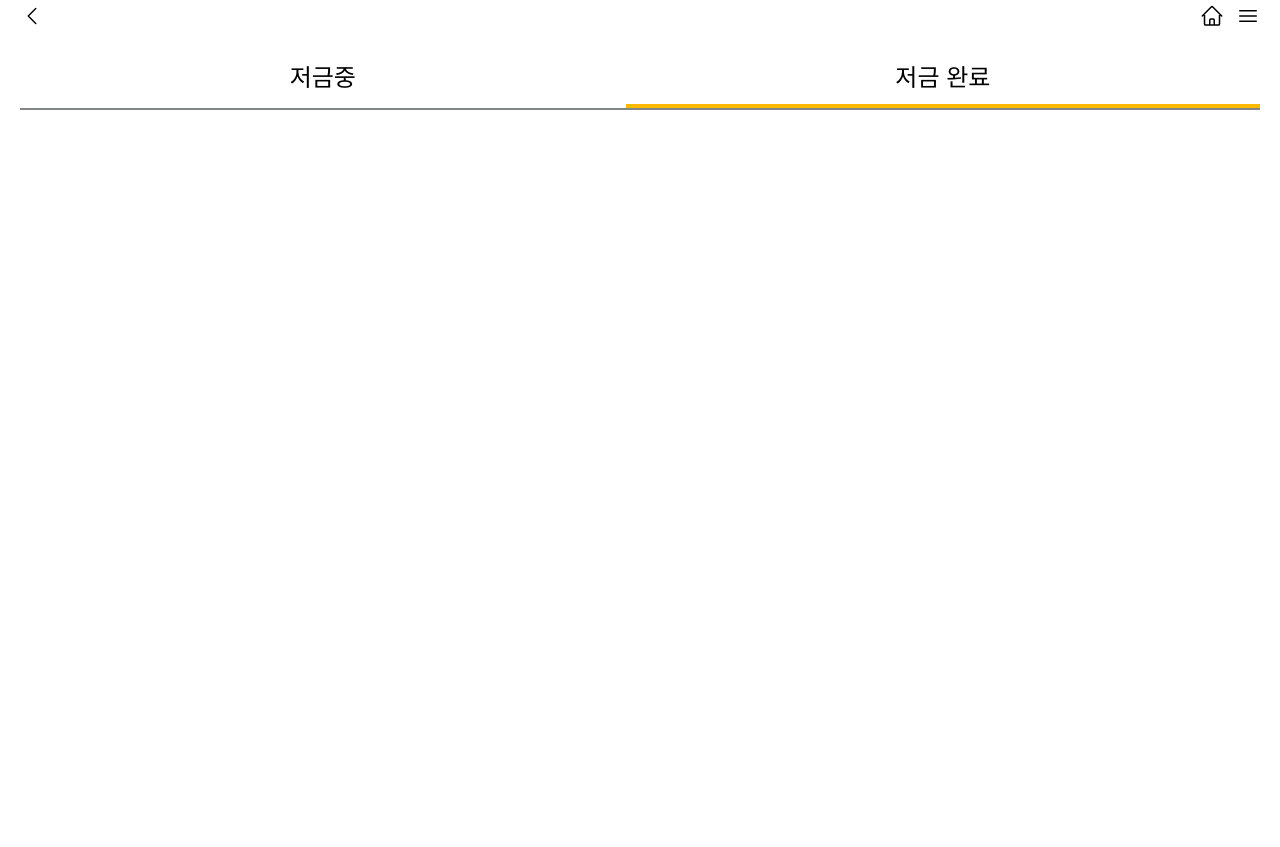
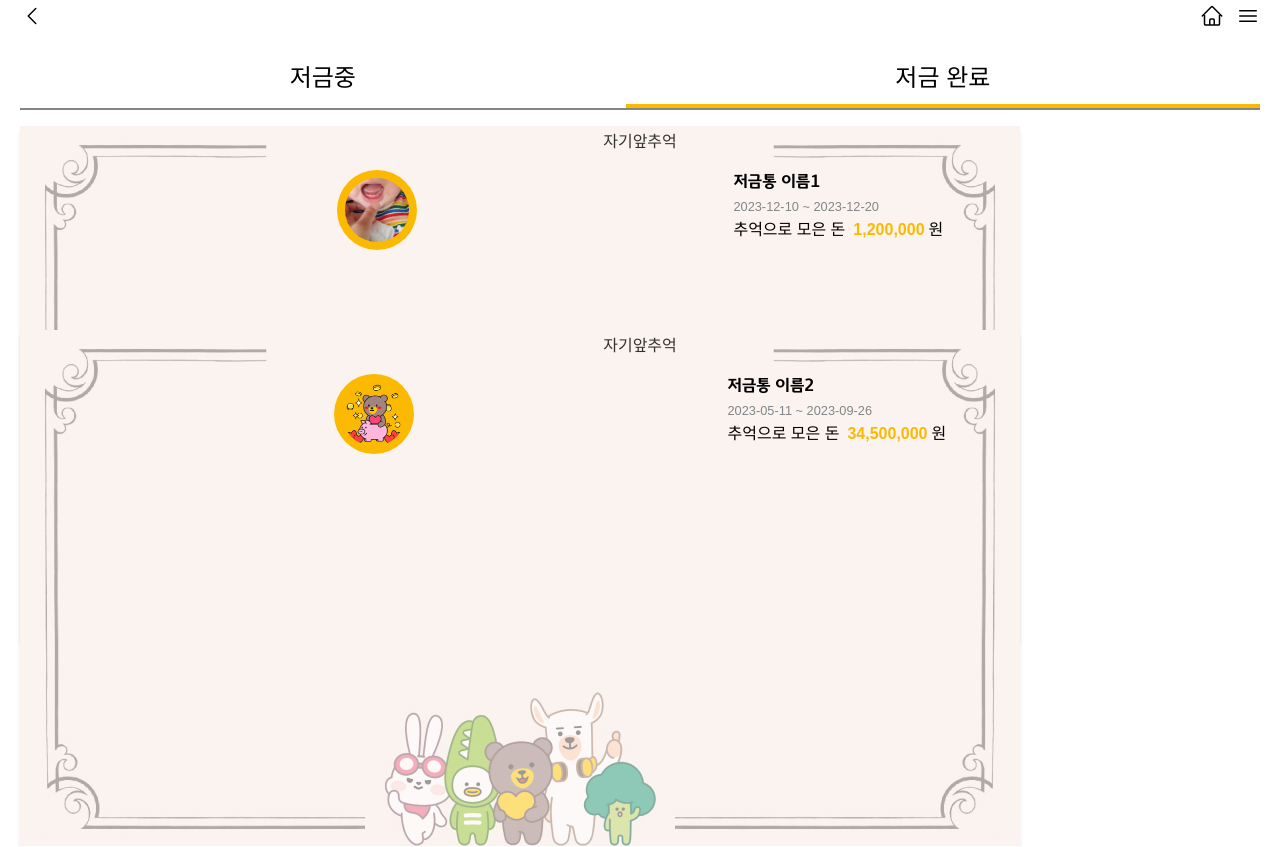
Before and after one commit to 2kujo/MemoryBox_FE, a React (Vite) app: page /main in a window 1280 px wide. Both pictures are taken after a click on the element "저금 완료". Before the commit the page ends 800 px from the top, so only its background shows below. Built offline with nearby package versions, Linux system fonts and the light colour scheme; a web font is replaced by a local one.

Commit message:
ADD | add check style for finished cashbox

```diff
--- a/src/pages/ServiceMain.jsx
+++ b/src/pages/ServiceMain.jsx
@@ -1,51 +1,135 @@
 import React from "react";
 import { useEffect } from "react";
 import { useNavigate } from "react-router-dom";
-import Navbar from "@/components/common/Navbar.jsx"
-import Tab from '@/components/common/Tab.jsx'
-import FloatingBtn from '@/components/common/FloatingBtn.jsx'
+import Navbar from "@/components/common/Navbar.jsx";
+import Tab from "@/components/common/Tab.jsx";
+import FloatingBtn from "@/components/common/FloatingBtn.jsx";
 
 export default function ServiceMain() {
   const navigate = useNavigate();
   const tabList = [
-    {key: 0, title: '저금중', contents: ''},
-    {key: 1, title: '저금 완료', contents: ''}
+    { key: 0, title: "저금중", contents: "" },
+    { key: 1, title: "저금 완료", contents: "" },
   ];
 
-  function viewCashbox(id){
+  const finishedCashBoxList = [
+    {
+      cashBoxId: 0,
+      name: "저금통 이름1",
+      balance: 1200000,
+      startDate: "2023-12-10",
+      maturityDate: "2023-12-20",
+      thumbnail: "/src/assets/images/first_tooth.png",
+    },
+    {
+      cashBoxId: 1,
+      name: "저금통 이름2",
+      balance: 34500000,
+      startDate: "2023-05-11",
+      maturityDate: "2023-09-26",
+      thumbnail: "/src/assets/images/intro_bibi.png",
+    },
+  ];
+
+  function viewCashbox(id) {
     navigate("/memories");
   }
 
-  function clickHandler(){
+  function clickHandler() {
     navigate("/make-memory");
   }
 
   // 최초 저금통 목록 가져오기
-  if(tabList[0].contents == ""){
+  if (tabList[0].contents == "") {
     // 저금중 저금통 목록
-    tabList[0].contents =
+    tabList[0].contents = (
       <div>
         <div className="mb-[-0.75rem]">
-          <div onClick={() => viewCashbox()} className="mb-3 shadow-md rounded-sm bg-[rgba(255,199,0,0.3)] p-5">
+          <div
+            onClick={() => viewCashbox()}
+            className="mb-3 shadow-md rounded-sm bg-[rgba(255,199,0,0.3)] p-5"
+          >
             <div className="font-text text-md">우리 민조</div>
-            <div className="font-text text-xs text-grey">2000.05.31 - 2000.05.31</div>
-            <div className="font-text font-medium text-md text-right">200,000원</div>
+            <div className="font-text text-xs text-grey">
+              2000.05.31 - 2000.05.31
+            </div>
+            <div className="font-text font-medium text-md text-right">
+              200,000원
+            </div>
           </div>
-          <div onClick={() => viewCashbox()} className="mb-3 shadow-md rounded-sm bg-[rgba(255,199,0,0.3)] p-5">
+          <div
+            onClick={() => viewCashbox()}
+            className="mb-3 shadow-md rounded-sm bg-[rgba(255,199,0,0.3)] p-5"
+          >
             <div className="font-text text-md">우리 민조</div>
-            <div className="font-text text-xs text-grey">2000.05.31 - 2000.05.31</div>
-            <div className="font-text font-medium text-md text-right">200,000원</div>
+            <div className="font-text text-xs text-grey">
+              2000.05.31 - 2000.05.31
+            </div>
+            <div className="font-text font-medium text-md text-right">
+              200,000원
+            </div>
           </div>
         </div>
-        <FloatingBtn type="add" clickFunc={clickHandler}/>
+        <FloatingBtn type="add" clickFunc={clickHandler} />
       </div>
+    );
+  }
+
+  // 저금 완료 목록 가져오기
+  if (tabList[1].contents === "") {
+    tabList[1].contents = (
+      <div className="flex-col space-y-7 font-text">
+        {finishedCashBoxList.map((cashbox) => (
+          <div key={cashbox.cashBoxId} className="relative h-44">
+            <img
+              src="/src/assets/images/bg_check.jpeg"
+              alt="저금완료 저금통 배경 이미지"
+              className="object-cover shadow-md absolute top-0 left-0 z-0"
+            />
+            <div className="flex justify-center relative pt-1 pb-4">
+              <span className="text-font1">자기앞추억</span>
+            </div>
+            <div className="flex justify-evenly relative">
+              <div className="">
+                <div className="bg-yellow w-20 h-20 rounded-full flex justify-center items-center">
+                  <div className="w-16 h-16 rounded-full overflow-hidden">
+                    <img
+                      src={cashbox.thumbnail}
+                      alt={`${cashbox.name}의 대표사진 입니다`}
+                      className="w-full h-full m-auto object-cover"
+                    />
+                  </div>
+                </div>
+              </div>
+              <div className="">
+                <div className="flex-col">
+                  <div className="font-display">{cashbox.name}</div>
+                  <div>
+                    <span className="text-grey text-xs">
+                      {cashbox.startDate} ~ {cashbox.maturityDate}
+                    </span>
+                  </div>
+                  <div>
+                    <span className="pr-2">추억으로 모은 돈</span>
+                    <span className="text-yellow font-bold text-sm pr-1">
+                      {cashbox.balance.toLocaleString("ko-KR")}
+                    </span>
+                    <span>원</span>
+                  </div>
+                </div>
+              </div>
+            </div>
+          </div>
+        ))}
+      </div>
+    );
   }
 
   return (
     <div className="w-full h-full">
-      <Navbar/>
+      <Navbar />
       <div>
-        <Tab tabList={tabList}/>
+        <Tab tabList={tabList} />
       </div>
     </div>
   );
```
Also changed, not shown: src/assets/images/bg_check.jpeg (added).
